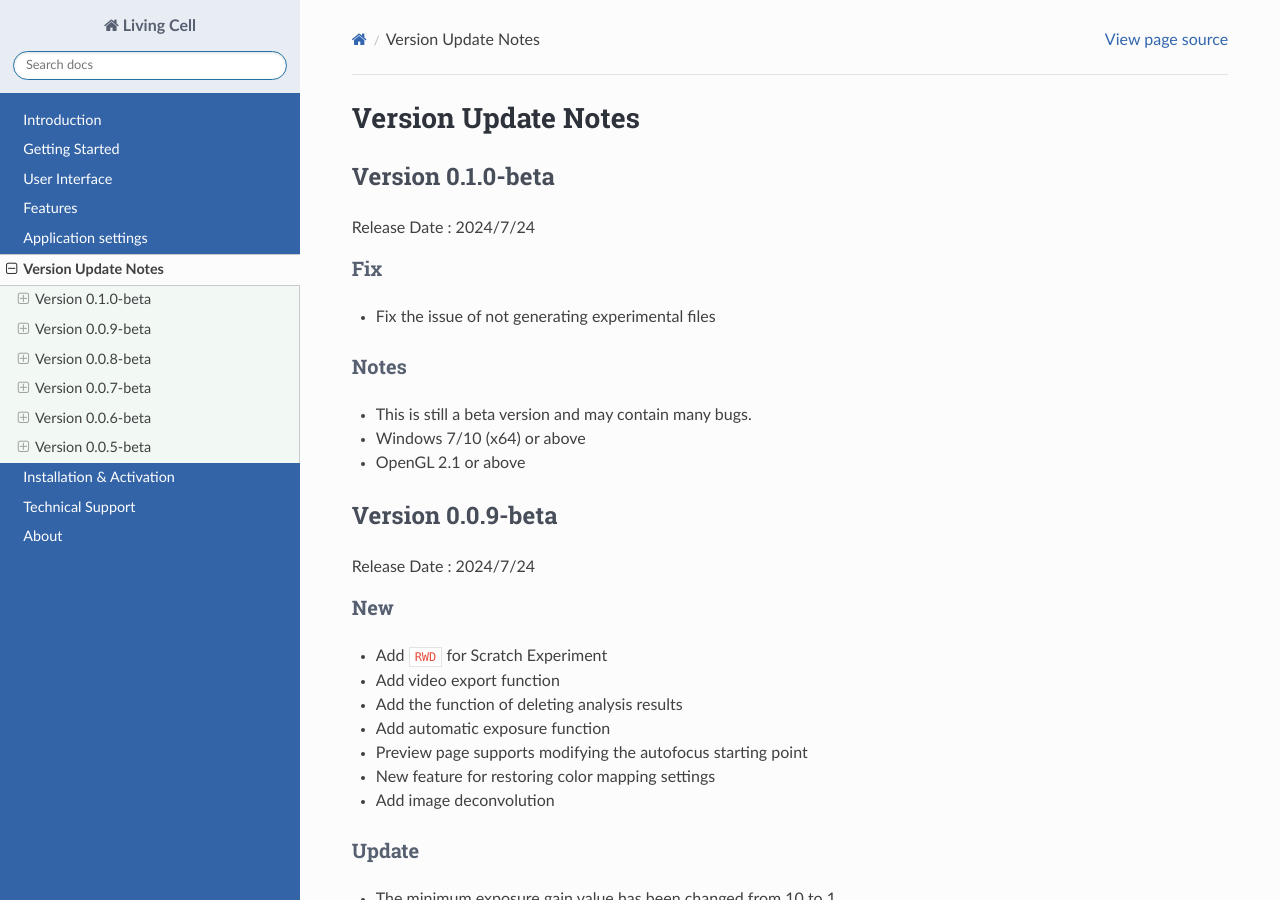
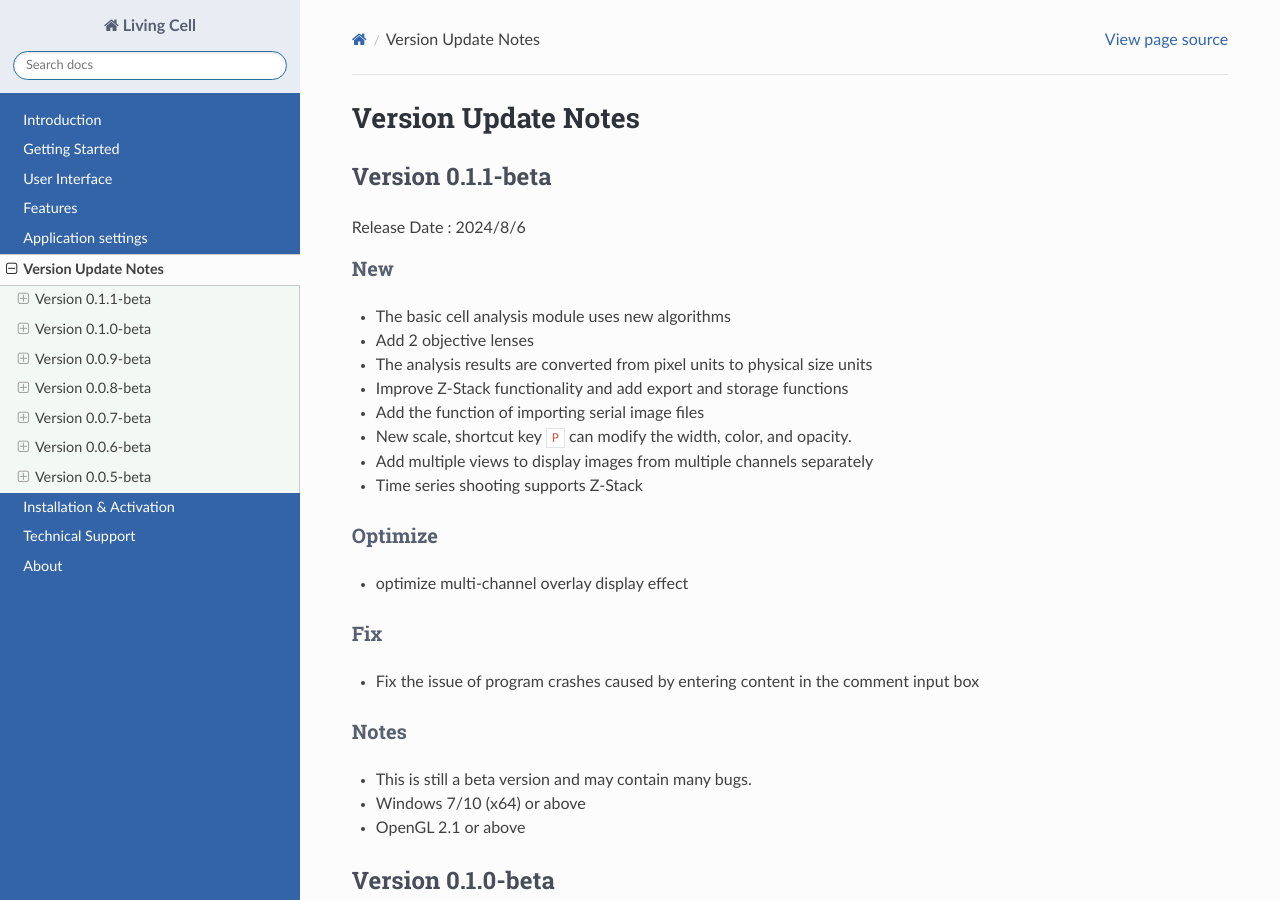
Before and after one commit to yangtong93/living-cell-docs, a Sphinx documentation site: the page built from source/user_guide/upgrade.md, in a window 1280 px wide and 900 px high. Built offline with Sphinx 7.4.7 and the Read the Docs theme 2.0.0, drawn with Linux system fonts in a browser that asks for light colours; pages that are not in the unit, such as notebooks, are missing from menus.

Commit message:
feature: 0.1.1

```diff
--- a/source/user_guide/upgrade.md
+++ b/source/user_guide/upgrade.md
@@ -1,4 +1,30 @@
 # Version Update Notes
+
+## Version 0.1.1-beta
+
+Release Date : 2024/8/6
+
+### New
+* The basic cell analysis module uses new algorithms
+* Add 2 objective lenses
+* The analysis results are converted from pixel units to physical size units
+* Improve Z-Stack functionality and add export and storage functions
+* Add the function of importing serial image files
+* New scale, shortcut key `P` can modify the width, color, and opacity.
+* Add multiple views to display images from multiple channels separately
+* Time series shooting supports Z-Stack
+
+### Optimize
+* optimize multi-channel overlay display effect
+
+
+### Fix
+* Fix the issue of program crashes caused by entering content in the comment input box
+
+### Notes
+* This is still a beta version and may contain many bugs.
+* Windows 7/10 (x64) or above
+* OpenGL 2.1 or above
 
 ## Version 0.1.0-beta
 
```
Also changed, not shown: 1 other file.
